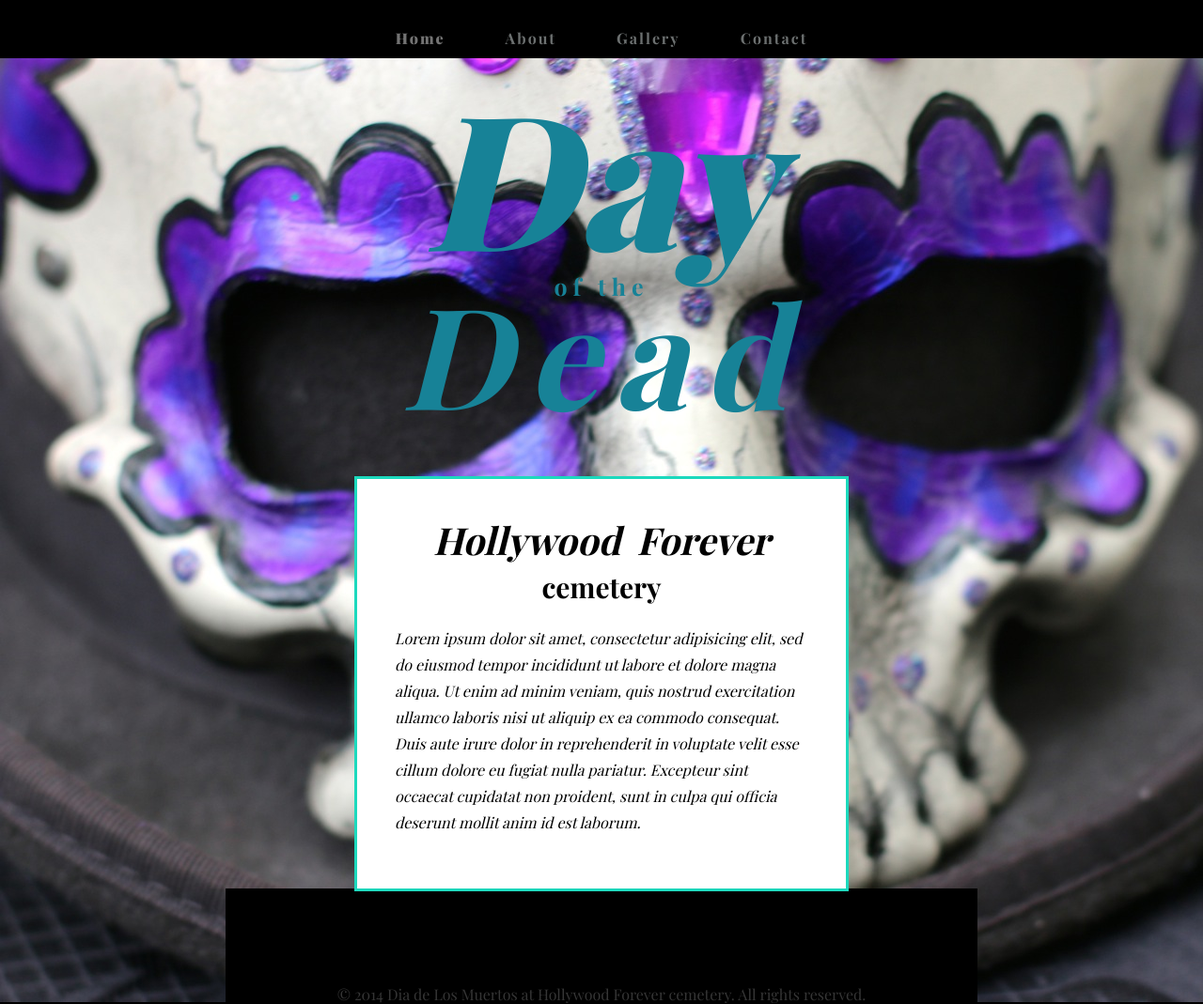
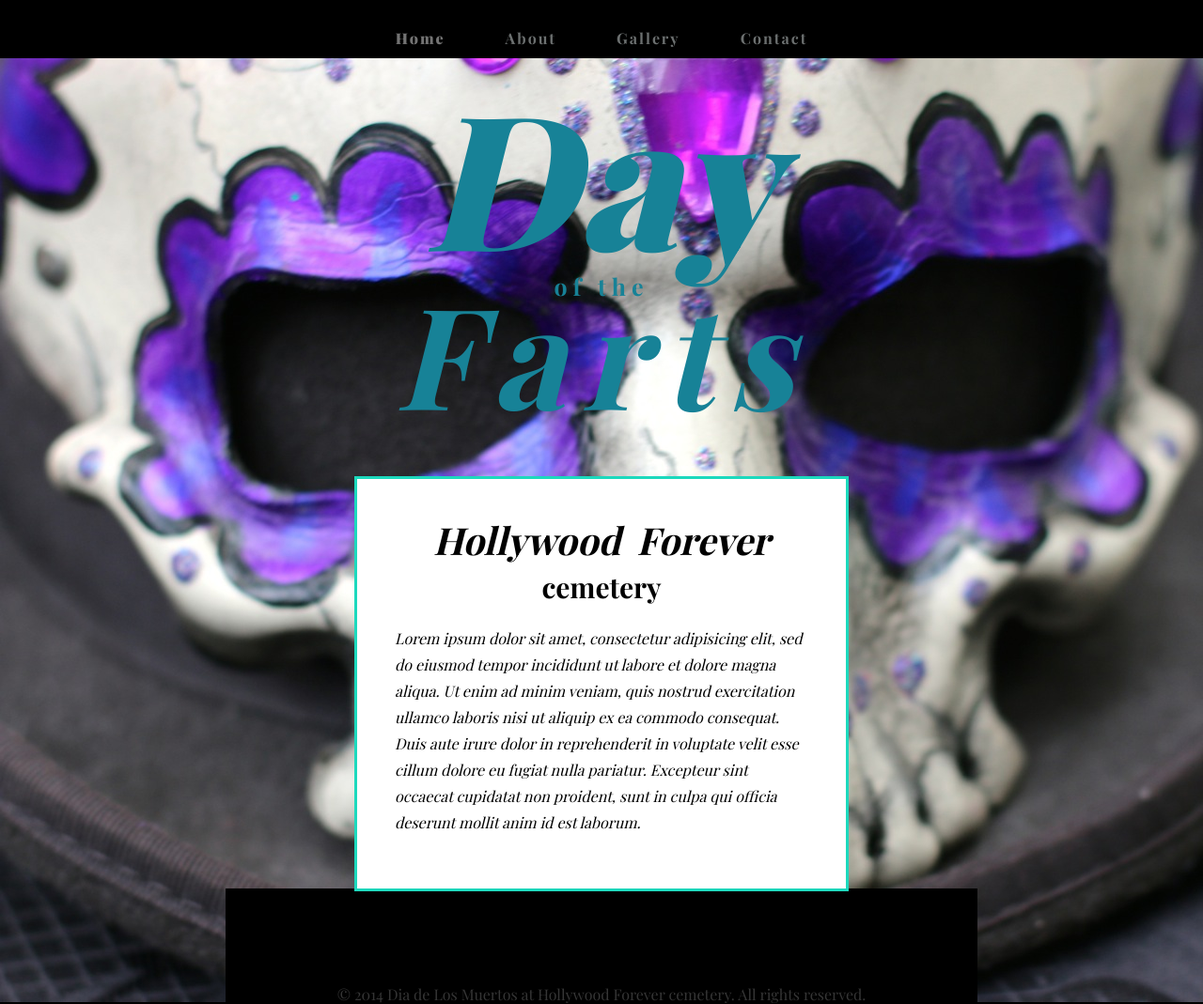
Before and after one commit to rose85/Day_of_the_dead, a plain HTML site: page index.html in a window 1280 px wide. Shown: the whole page at 94% size. Drawn offline with nearby package versions, Linux system fonts and the light colour scheme; a web font is replaced by a local one.

Commit message:
adding day of the dead index.html

```diff
--- a/index.html
+++ b/index.html
@@ -19,7 +19,7 @@
 			<header>
 				<h1>Day</h1>
 				<p>of the </p>
-				<h2>Dead</h2>
+				<h2>Farts</h2>
 			</header>
 			<article >
 				<h2 class="btn1"><b>Hollywood Forever</b></h2>
```
